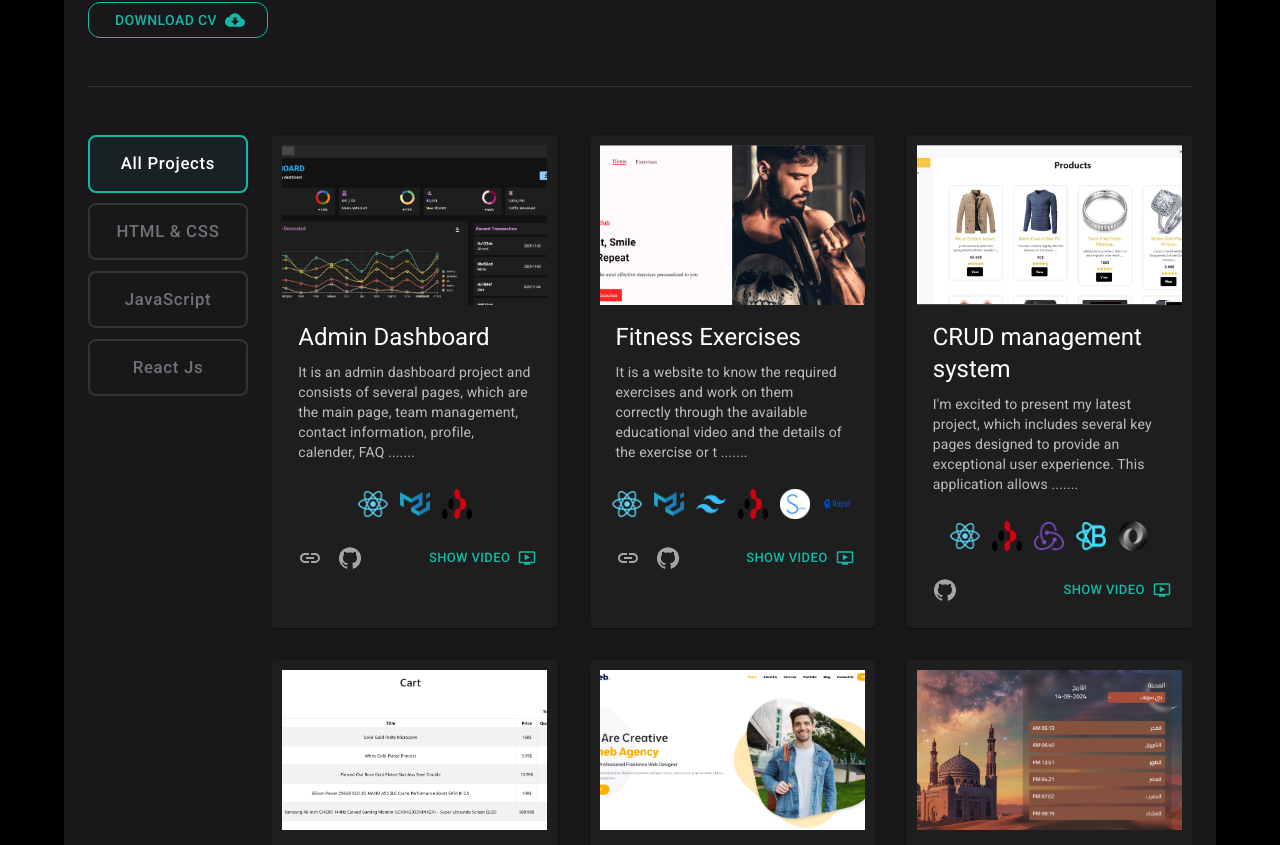
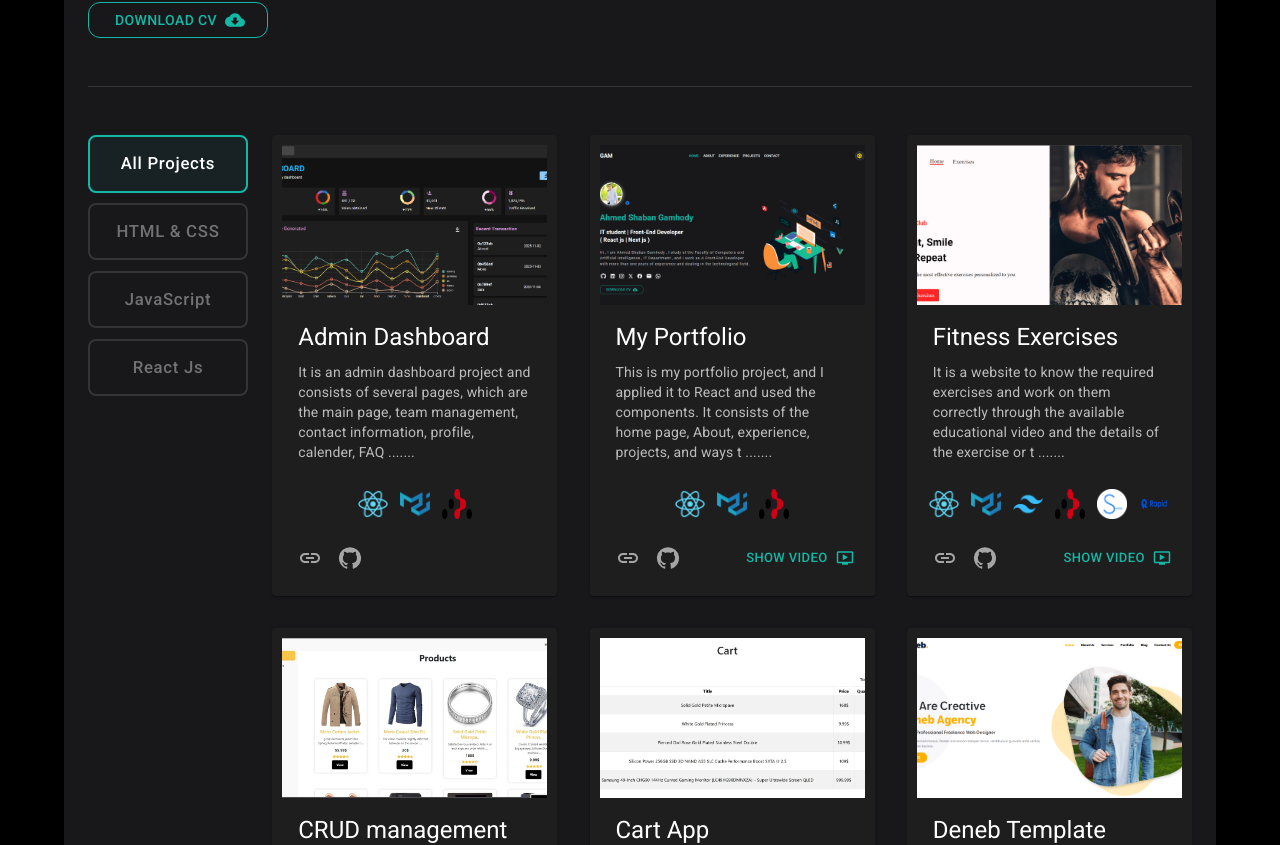
Before and after one commit to ahmedgamhody/portfolio, a React (Create React App) app: page / in a window 1280 px wide. Shown: the part 566-1411 px from the top of the page. Built offline with nearby package versions, Linux system fonts and the light colour scheme.

Commit message:
add portfoilo

```diff
--- a/src/components/projects/Projects.js
+++ b/src/components/projects/Projects.js
@@ -43,6 +43,7 @@ import Business from "../../Assets/projects images/Business.png";
 import ProfileCard from "../../Assets/projects images/ProfileCard.png";
 import beans from "../../Assets/projects images/beans.png";
 import Prayertimes from "../../Assets/projects images/praytimes.png";
+import portfolio from "../../Assets/projects images/portfolio.png";
 
 //
 
@@ -52,6 +53,18 @@ export const myProject = [
     description:
       "It is an admin dashboard project and consists of several pages, which are the main page, team management, contact information, profile, calender, FAQ page, and a number of pages using the nivo library. The site is characterized by changing the mode from dark to light.",
     image: adminDashboardImage,
+    repo: "https://github.com/ahmedgamhody/portfolio",
+    demo: "https://ahmedgamhodyportfolio.netlify.app/",
+    video: "",
+    stack: "react",
+
+    tech: [react, MaterialUi, ReactRouter],
+  },
+  {
+    title: "My Portfolio",
+    description:
+      "This is my portfolio project, and I applied it to React and used the components. It consists of the home page, About, experience, projects, and ways to communicate with me. I displayed my level and all my projects in it. It works on all screens and in dark mode and light mode.",
+    image: portfolio,
     repo: "https://github.com/ahmedgamhody/admin_dashboard",
     demo: "https://admin-dashboard-react-dev.netlify.app/",
     video:
```
Also changed, not shown: src/Assets/projects images/portfolio.png (added).
